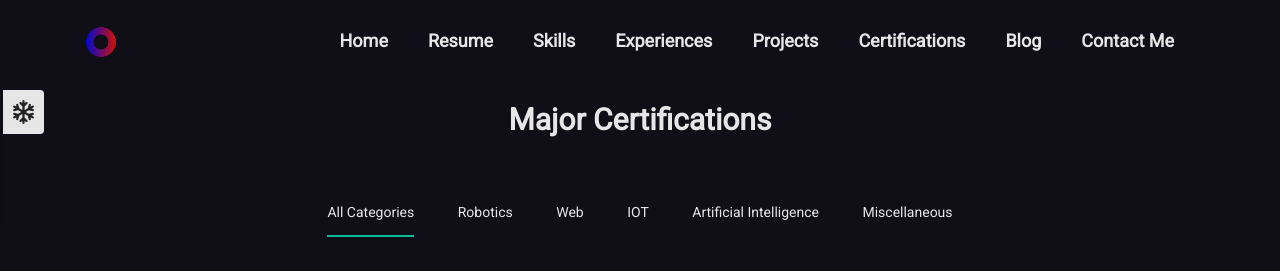
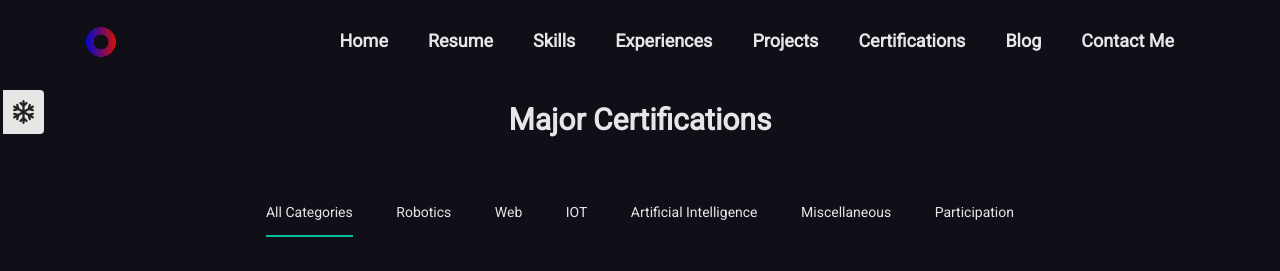
Before and after one commit to shivam675/portfolio, a Django app: page /my-certifications in a window 1280 px wide. Shown: the top 271 px of the page. Run offline with Django 3.2, Linux system fonts and the light colour scheme; data comes from the database, SQL or seed files in the repository; both versions use the stored data as it was after the commit; some libraries are stand-ins or nearby versions.

Commit message:
Participation tab in certification added

```diff
--- a/portfolio/models.py
+++ b/portfolio/models.py
@@ -47,7 +47,8 @@ class Certificate(models.Model):
     ('branding', 'Web',),
     ('mockup','IOT',),
     ('ui','AI',),
-    ('mis', 'Miscellaneous')
+    ('mis', 'Miscellaneous'),
+    ('par', 'Participation'),
     ]
     catc = models.CharField(max_length=20, choices=type, default='ui')
     image = models.ImageField(upload_to='portfolio/images/',  blank=True)
--- a/portfolio/templates/updated/certifications.html
+++ b/portfolio/templates/updated/certifications.html
@@ -20,6 +20,7 @@
                         <li data-filter=".mockup" class="wow fadeInUp" data-wow-duration="0.8s" data-wow-delay="0.4s"><span>IOT</span></li>
                         <li data-filter=".ui" class="wow fadeInUp" data-wow-duration="0.8s" data-wow-delay="0.5s"><span>Artificial Intelligence</span></li>
                         <li data-filter=".mis" class="wow fadeInUp" data-wow-duration="0.8s" data-wow-delay="0.5s"><span>Miscellaneous</span></li>
+                        <li data-filter=".par" class="wow fadeInUp" data-wow-duration="0.8s" data-wow-delay="0.5s"><span>Participation</span></li>
                     </ul>
                 </div>
                 <div class="mh-project-gallery col-sm-12 wow fadeInUp" id="project-gallery" data-wow-duration="0.8s" data-wow-delay="0.5s">
```
Also changed, not shown: db.sqlite3, media/portfolio/images/certificate.png (added), media/portfolio/images/jetson_nano.png (added), media/portfolio/images/ticket.png (added), media/portfolio/pdf/certificate.png (added), media/portfolio/pdf/ticket.png (added), portfolio/migrations/0017_alter_certificate_catc.py (added), 1 other file.
